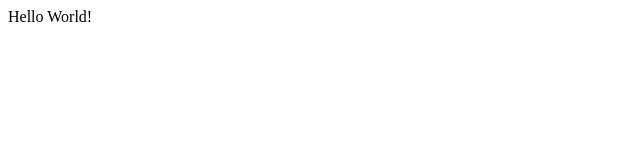
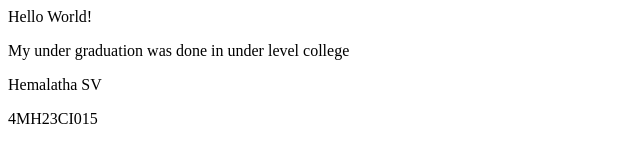
Before and after one commit to HemalathaSV/practice, a plain HTML site: page index.html in a window 1280 px wide. Shown: the whole page, without its empty margins (0-640 px from the left). Drawn offline with Linux system fonts and the light colour scheme.

Commit message:
Added name and USN

```diff
--- a/index.html
+++ b/index.html
@@ -1 +1,4 @@
 <p>Hello World!</p>
+<p>My under graduation was done in under level college </p>
+<p>Hemalatha SV</p>
+<p>4MH23CI015</p>
```
